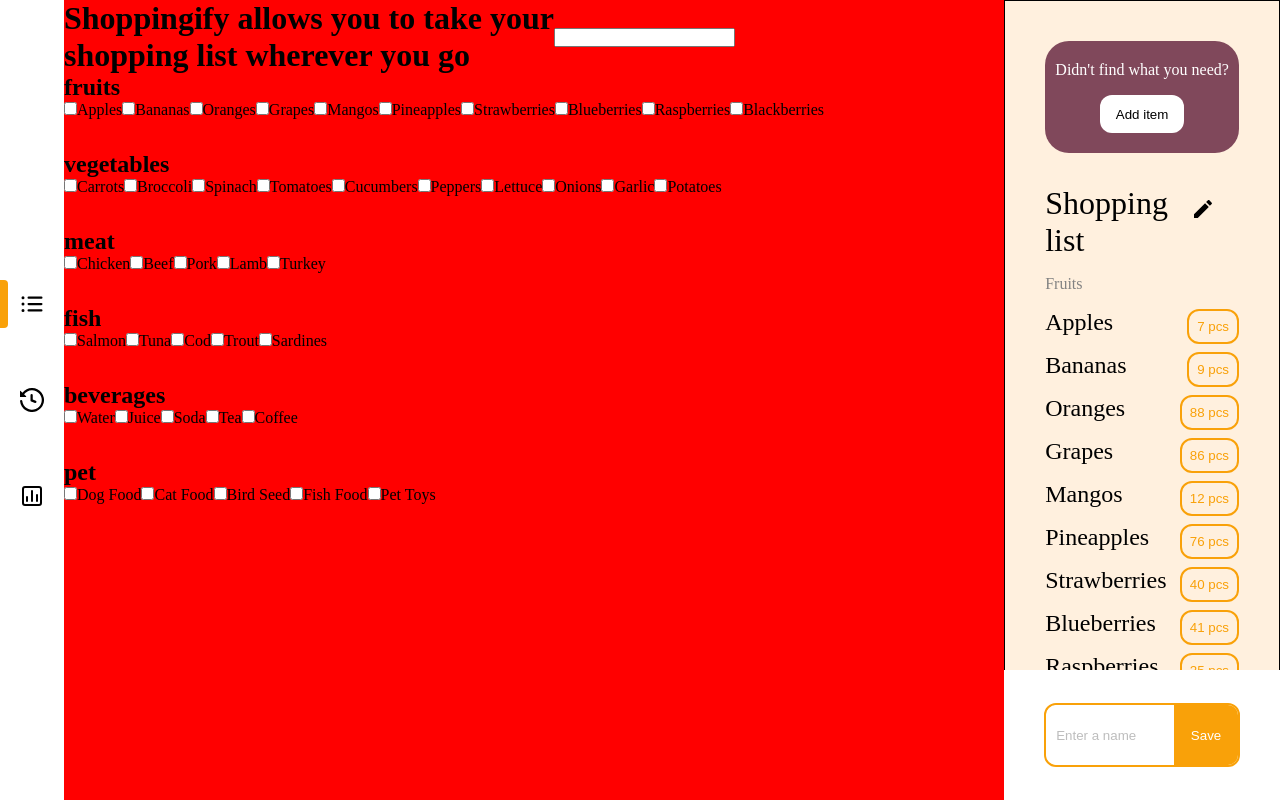
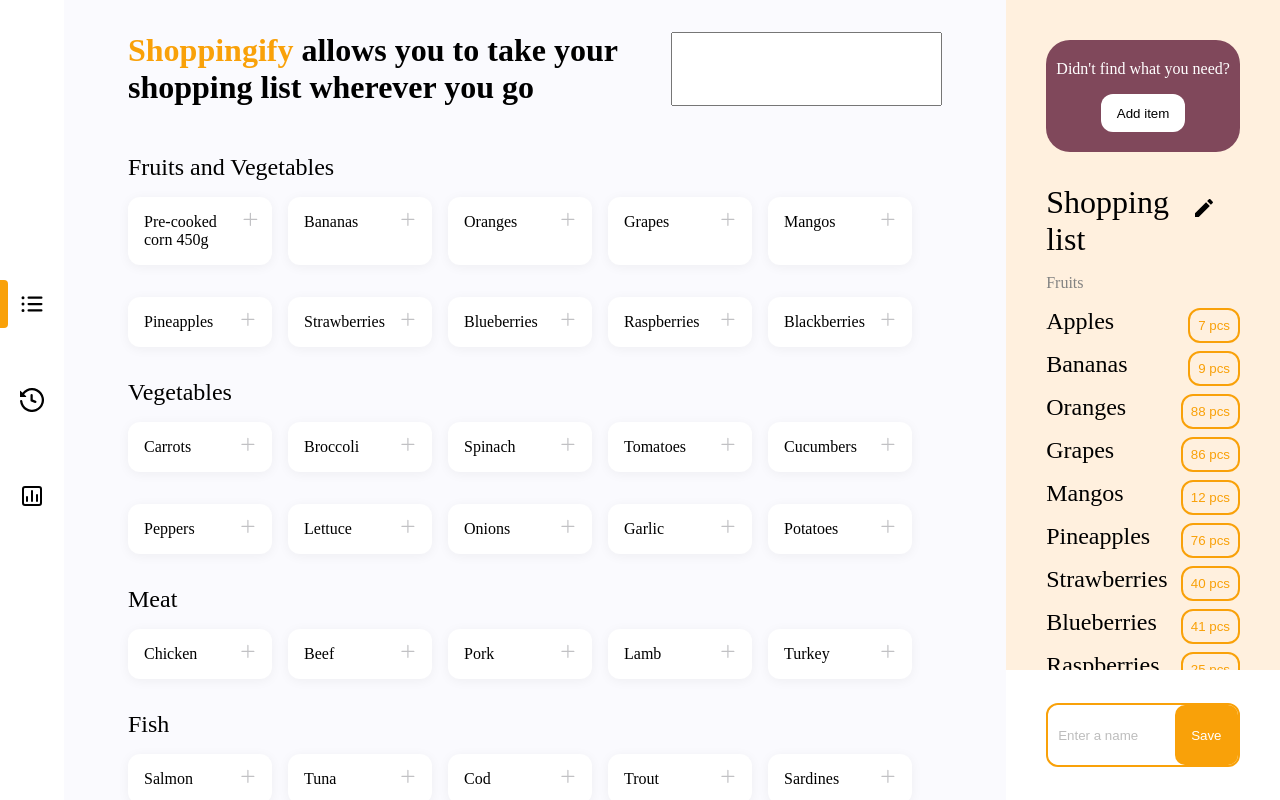
Before and after one commit to wallysonruan/groceries-list, a Vue app: page / in a window 1280 px wide. Built offline with nearby package versions, Linux system fonts and the light colour scheme.

Commit message:
feat: styled most of Catalog page, missing search bar component

```diff
--- a/src/App.vue
+++ b/src/App.vue
@@ -2,10 +2,7 @@
 import NavBar from "./components/NavBar.vue";
 import ButtonComponent from "./components/ButtonComponent.vue";
 import Pencil from "@/assets/icons/pencil.svg";
-
-function toCapitalCase(str: string) {
-  return str.charAt(0).toUpperCase() + str.slice(1);
-}
+import { toCapitalCase } from "@/utils/string.ts";
 
 function generateRandomQuantity() {
   return Math.floor(Math.random() * 100) + 1; // Random quantity between 1 and 100 units
@@ -105,7 +102,6 @@
         class="shopping-list__content"
         style="
           padding: 40px 40px 0 40px;
-          border: 1px solid black;
           background-color: #fff0de;
           height: 100%;
         "
@@ -222,7 +218,7 @@
               background-color: #f9a109;
               color: white;
               border-color: transparent;
-              border-radius: 0 10px 10px 0;
+              border-radius: 10px;
               height: 100%;
               padding: 0.5rem;
             "
--- a/src/pages/Catalog.vue
+++ b/src/pages/Catalog.vue
@@ -1,9 +1,11 @@
 <script lang="ts" setup>
+import { toCapitalCaseExceptAnd } from "@/utils/string.ts";
+
 const categories = [
   {
-    category: "fruits",
+    category: "fruits and vegetables",
     items: [
-      "Apples",
+      "Pre-cooked corn 450g",
       "Bananas",
       "Oranges",
       "Grapes",
@@ -53,7 +55,7 @@
   <div class="catalog-container">
     <div class="head">
       <h1>
-        Shoppingify allows you to take your <br />
+        <span>Shoppingify</span> allows you to take your <br />
         shopping list wherever you go
       </h1>
       <input type="text" />
@@ -64,12 +66,20 @@
         :key="index"
         style="margin-bottom: 2rem"
       >
-        <h2>{{ category.category }}</h2>
+        <h2>{{ toCapitalCaseExceptAnd(category.category) }}</h2>
         <div>
           <ul style="display: flex; flex-wrap: wrap; row-gap: 2rem">
-            <li v-for="(item, index) in category.items" :key="index">
-              <input type="checkbox" />
-              <label>{{ item }}</label>
+            <li
+              v-for="(item, index) in category.items"
+              :key="index"
+              class="catalog__item"
+            >
+              <label :for="`${category.category}-item-${index}`"
+                >{{ item
+                }}<input
+                  :id="`${category.category}-item-${index}`"
+                  type="checkbox"
+              /></label>
             </li>
           </ul>
         </div>
@@ -80,13 +90,67 @@
 
 <style scoped lang="scss">
 .catalog-container {
-  background-color: red;
+  background-color: #fafafe;
   height: 100vh;
   overflow-y: scroll;
+  padding: 2rem 4rem;
 
   .head {
-    display: flex;
-    align-items: center;
+    display: grid;
+    grid-template-columns: 2fr 1fr;
+    margin-bottom: 3rem;
+
+    span {
+      color: #f9a109;
+    }
+  }
+
+  .catalog {
+    h2 {
+      font-size: 1.5rem;
+      font-weight: 500;
+      margin-bottom: 1rem;
+    }
+
+    .catalog__item {
+      width: 9rem;
+      background-color: white;
+      border-radius: 12px;
+      box-shadow: 0px 2px 12px 0px rgba(0, 0, 0, 0.05);
+
+      &:not(:last-of-type) {
+        margin-right: 1rem;
+      }
+
+      label {
+        width: 100%;
+        height: 100%;
+        padding: 1rem;
+        word-wrap: break-word;
+        display: flex;
+        align-items: start;
+        justify-content: space-between;
+      }
+
+      input[type="checkbox"] {
+        position: relative;
+        appearance: none;
+        -webkit-appearance: none;
+        width: 1rem;
+        height: 1rem;
+
+        &::before {
+          position: absolute;
+          top: 50%;
+          left: 50%;
+          transform: translate(-50%, -50%);
+          content: url("@/assets/icons/plus.svg");
+        }
+        &:checked::before {
+          content: url("@/assets/icons/remove-or-close.svg");
+        }
+      }
+    }
   }
 }
 </style>
--- /dev/null
+++ b/src/utils/string.ts
@@ -0,0 +1,14 @@
+export function toCapitalCase(str: string) {
+  return str.charAt(0).toUpperCase() + str.slice(1);
+}
+
+export function toCapitalCaseExceptAnd(str: string): string {
+  return str
+    .split(" ")
+    .map((word) =>
+      word.toLowerCase() === "and"
+        ? word
+        : word.charAt(0).toUpperCase() + word.slice(1),
+    )
+    .join(" ");
+}
```
Also changed, not shown: src/assets/icons/plus.svg (added), src/assets/icons/remove-or-close.svg (added).
